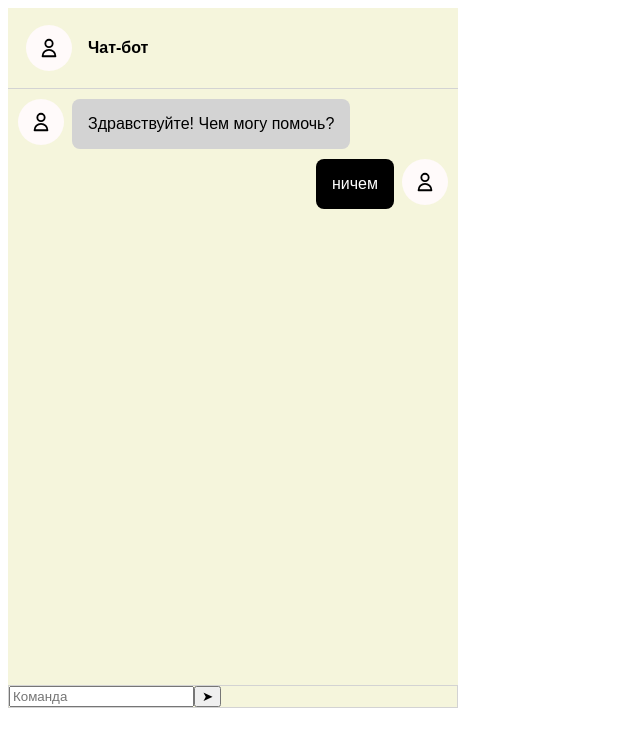
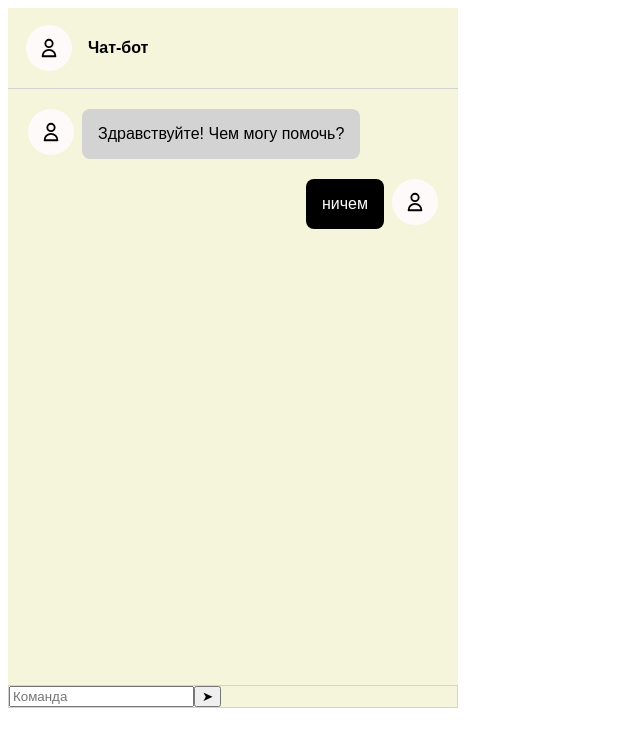
Before and after one commit to sergimax/rt-labs-test-chat-bot, an Angular app: page / in a window 1280 px wide. Shown: the top 746 px of the page, without its empty margins (0-640 px from the left). Built offline with nearby package versions, Linux system fonts and the light colour scheme.

Commit message:
style(message): fix message margin

```diff
--- a/src/app/message/message.component.scss
+++ b/src/app/message/message.component.scss
@@ -3,7 +3,7 @@
   flex-direction: row;
   align-items: flex-start;
 
-  margin: 10px;
+  margin: 20px;
 }
 
 .message-text {
```
